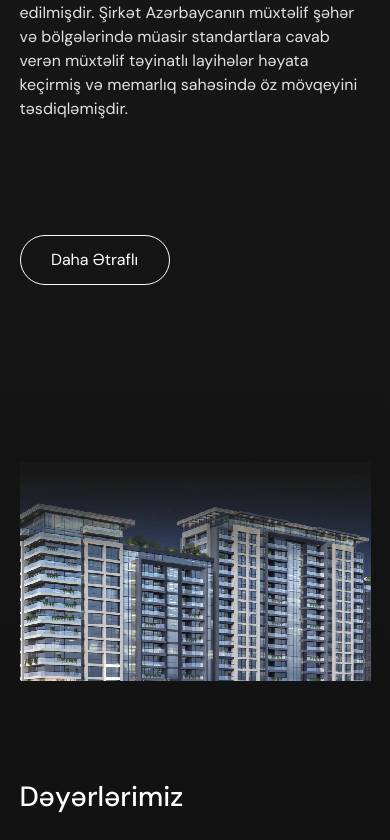
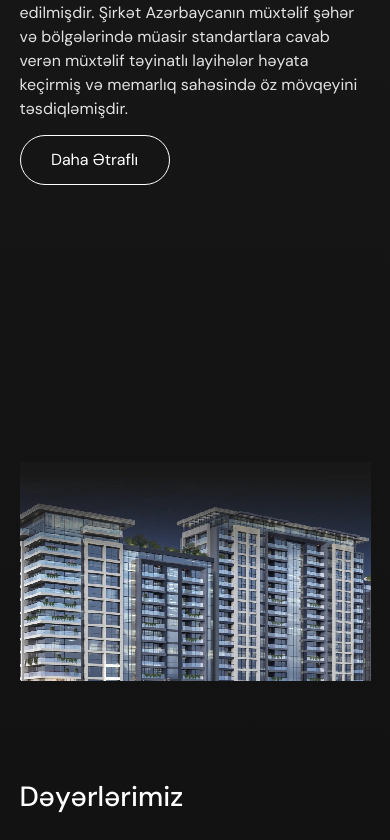
Before and after one commit to shehlaabdullayeva2004/msarchitech, a React (Vite) app: page / in a window 390 px wide. Shown: the part 1004-1844 px from the top of the page. Built offline with nearby package versions, Linux system fonts and the light colour scheme; no server answers.

Commit message:
problem fixed

```diff
--- a/css/Style.css
+++ b/css/Style.css
@@ -72,6 +72,7 @@
   color: #E2E2E2;
   padding-bottom: 10px;
 }
+
 @media screen and (max-width: 768px) {
   .about-sec {
     background-size: 160% !important;
@@ -83,7 +84,4 @@
   .about-context h2 {
     font-size: 30px !important;
   }
-  .about-context button {
-    margin-top: 100px;
-  }
 }/*# sourceMappingURL=Style.css.map */
--- a/src/components/aboutSection/Style.scss
+++ b/src/components/aboutSection/Style.scss
@@ -51,9 +51,7 @@ background: linear-gradient(to top, $primary-background, #000000e8);
          padding-bottom: 10px;
        }
       }
-      .primary-button{
 
-      }
     }
   }
 }
@@ -70,9 +68,7 @@ background: linear-gradient(to top, $primary-background, #000000e8);
     h2{
       font-size: 30px !important;
     }
-    button{
-      margin-top: 100px;
-    }
+
 
   }
 }
--- a/src/components/appreciations/Style.scss
+++ b/src/components/appreciations/Style.scss
@@ -46,11 +46,11 @@
     .counters {
       width: 100% !important;
     }
-  }
-  .right-side {
-    padding-top: 50px;
-    max-height: 30vh !important;
+    .right-side {
+      padding-top: 50px;
+      max-height: 30vh !important;
 
+    }
   }
   }
 }
--- a/src/components/servicesSection/Style.scss
+++ b/src/components/servicesSection/Style.scss
@@ -5,7 +5,6 @@
   color: #fff;
   padding: 7rem 5%;
   min-height: 100vh;
-  border: 2px solid red;
   .left-side {
     min-height: 50vh;
     background-image: url("../../assets/images/servicesImg.webp");
@@ -54,7 +53,7 @@
 }
 @media (max-width: 768px) {
   .services-content {
-    // flex-direction: column-reverse;
+    flex-direction: column-reverse;
     .right-side {
       padding-bottom: 10%;
 
```
Also changed, not shown: 1 other file (tests, documents, lock files or other folders).
